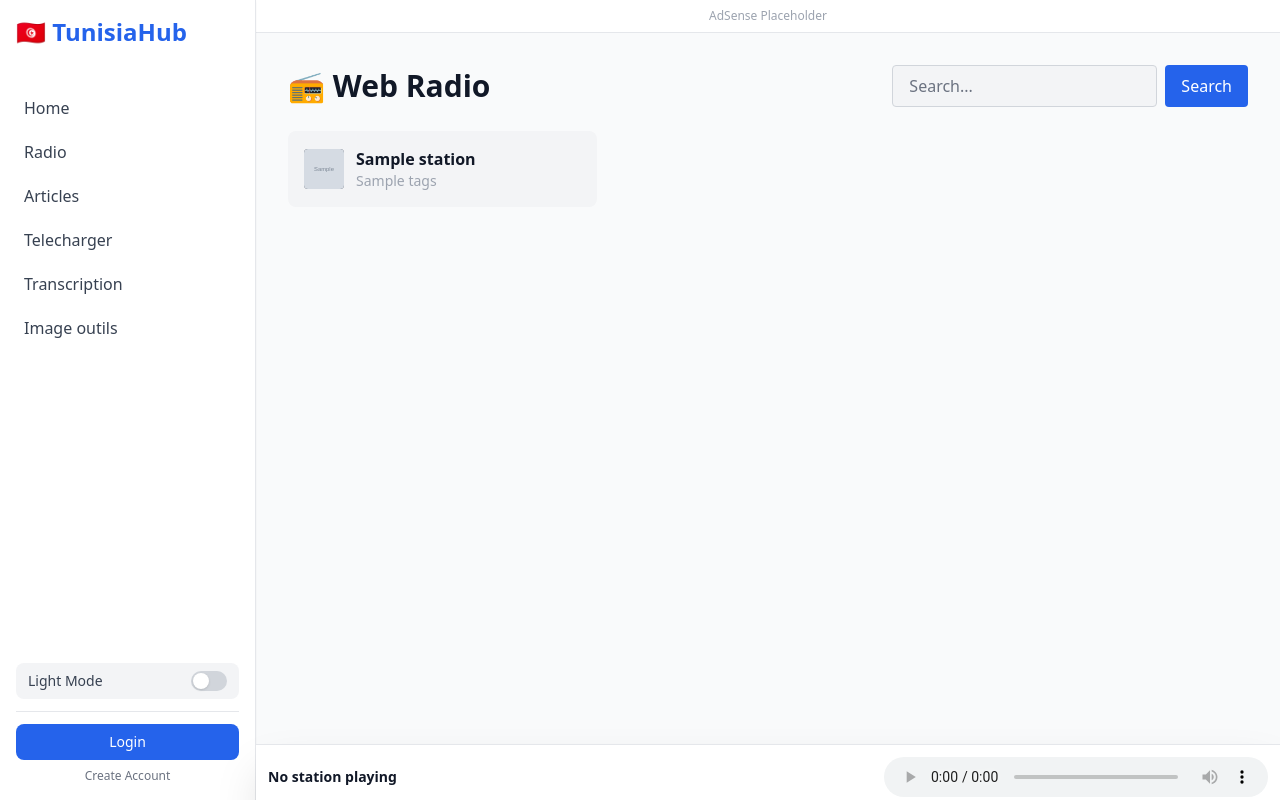
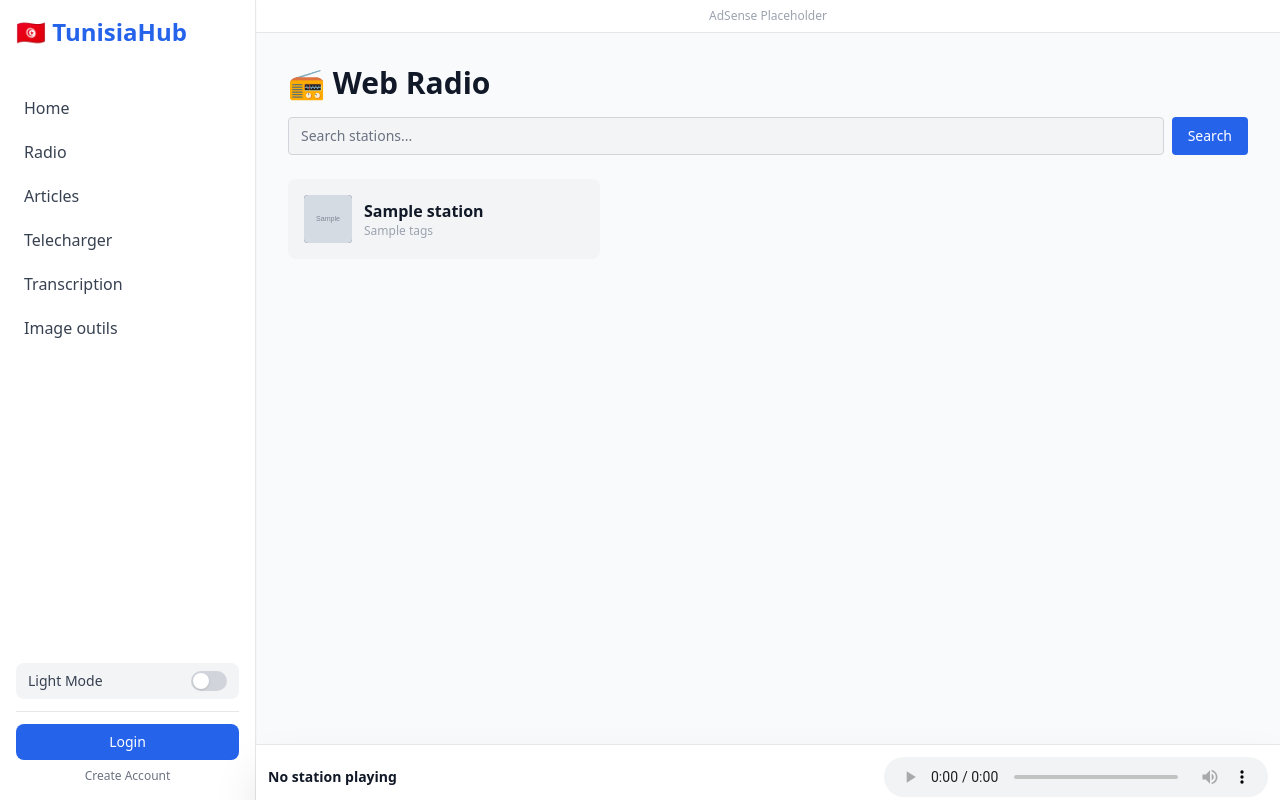
Before and after one commit to MedramyMH/radioweb, a FastAPI app: template app/templates/radio.html in a window 1280 px wide. Run offline with FastAPI, Linux system fonts and the light colour scheme; the template is opened without the code that fills it: most values are stand-ins (such as "Sample title", 1, 10 or a date in 2020); grey boxes marked "Sample" are stand-in pictures; parts of the project's set-up code (start-up, migrations or seed data) failed here and were passed over; some libraries are stand-ins or nearby versions.

Commit message:
Refactor radio template for improved layout and styling

```diff
--- a/app/templates/radio.html
+++ b/app/templates/radio.html
@@ -1,68 +1,79 @@
 {% extends "base.html" %}
 {% block title %}Radio - TunisiaHub{% endblock %}
 {% block content %}
-<div class="flex justify-between items-center mb-6">
-    <h2 class="text-3xl font-bold">📻 Web Radio</h2>
+
+<!-- Header: title + search stacked on mobile, row on desktop -->
+<div class="mb-6">
+    <div class="flex flex-col sm:flex-row sm:items-center sm:justify-between gap-3 mb-4">
+        <h2 class="text-2xl sm:text-3xl font-bold">📻 Web Radio</h2>
+
+        {% if user %}
         <div class="flex gap-2">
-    {% if user %}
             <a href="/radio?show_favs=true" data-nav
-           class="px-4 py-2 rounded
+               class="flex-1 sm:flex-none text-center px-4 py-2 rounded text-sm font-medium
                       {% if show_favs %}
                           bg-yellow-500 text-white dark:bg-yellow-600
                       {% else %}
                           bg-gray-100 text-gray-800 hover:bg-gray-200
                           dark:bg-gray-800 dark:text-gray-100 dark:hover:bg-gray-700
                       {% endif %}">
-            ❤️ My Favorites
+                ❤️ Favorites
             </a>
-
             <a href="/radio" data-nav
-           class="px-4 py-2 rounded
+               class="flex-1 sm:flex-none text-center px-4 py-2 rounded text-sm font-medium
                       bg-gray-100 text-gray-800 hover:bg-gray-200
                       dark:bg-gray-800 dark:text-gray-100 dark:hover:bg-gray-700">
-            All Stations
+                All
             </a>
+        </div>
         {% endif %}
+    </div>
 
+    <!-- Search bar: full width on mobile -->
     <form class="flex gap-2">
         <input
             type="text"
             name="q"
-            placeholder="Search..."
+            placeholder="Search stations..."
             value="{{ request.query_params.get('q', '') }}"
-            class="px-4 py-2 rounded border
-                   bg-gray-100 text-gray-800 border-gray-300
-                   placeholder-gray-500
-                   dark:bg-gray-800 dark:text-gray-100 dark:border-gray-700 dark:placeholder-gray-400"
-        >
-
-        <button
-            class="bg-blue-600 text-white px-4 py-2 rounded hover:bg-blue-700">
+            class="flex-1 px-3 py-2 rounded border text-sm
+                   bg-gray-100 text-gray-800 border-gray-300 placeholder-gray-500
+                   dark:bg-gray-800 dark:text-gray-100 dark:border-gray-700 dark:placeholder-gray-400">
+        <button class="bg-blue-600 text-white px-4 py-2 rounded text-sm hover:bg-blue-700 flex-shrink-0">
             Search
         </button>
     </form>
 </div>
-</div>
 
-<div class="grid grid-cols-3 gap-4">
+<!-- Grid: 1 col on mobile, 2 on sm, 3 on lg -->
+<div class="grid grid-cols-1 sm:grid-cols-2 lg:grid-cols-3 gap-3">
     {% for station in stations %}
     <div class="bg-gray-100 hover:bg-gray-200
             dark:bg-gray-800 dark:hover:bg-gray-700
-            p-4 rounded-lg transition relative group">
+            p-3 sm:p-4 rounded-lg transition relative group">
+
         <div class="cursor-pointer" onclick="playGlobalRadio('{{ station.url_resolved }}', '{{ station.name }}', '{{ station.favicon }}')">
             <div class="flex items-center gap-3">
-                <!-- <img src="{{ station.favicon or '' }}" onerror="this.src='https://w7.pngwing.com/pngs/582/312/png-transparent-radio-icon-radio-television-electronics-text-thumbnail.png'" class="w-10 h-10 rounded bg-gray-700"> -->
-                <img src="{{ station.favicon or '' }}" onerror="this.src='https://w7.pngwing.com/pngs/582/312/png-transparent-radio-icon-radio-television-electronics-text-thumbnail.png'" class="w-10 h-10 rounded bg-gray-700">
-                <div class="overflow-hidden">
-                    <h3 class="font-semibold truncate">{{ station.name }}</h3>
-                    <p class="text-sm text-gray-400 truncate">{{ station.tags or 'Radio' }}</p>
+                <img src="{{ station.favicon or '' }}"
+                     onerror="this.src='https://w7.pngwing.com/pngs/582/312/png-transparent-radio-icon-radio-television-electronics-text-thumbnail.png'"
+                     class="w-12 h-12 rounded bg-gray-700 flex-shrink-0 object-cover">
+                <div class="overflow-hidden flex-1 min-w-0">
+                    <h3 class="font-semibold truncate text-sm sm:text-base">{{ station.name }}</h3>
+                    <p class="text-xs text-gray-400 truncate">{{ station.tags or 'Radio' }}</p>
+                </div>
+                <!-- Play hint icon always visible on mobile (no hover) -->
+                <div class="flex-shrink-0 w-8 h-8 rounded-full bg-blue-600/10 flex items-center justify-center sm:hidden">
+                    <svg xmlns="http://www.w3.org/2000/svg" class="w-4 h-4 text-blue-600 dark:text-blue-400" viewBox="0 0 24 24" fill="currentColor"><path d="M8 5v14l11-7z"/></svg>
                 </div>
             </div>
         </div>
 
         {% if user %}
+        <!-- Fav button: always visible on mobile, hover-only on desktop -->
         <button onclick="event.stopPropagation(); toggleFav(this, '{{ station.stationuuid }}', '{{ station.name }}', '{{ station.url_resolved }}', '{{ station.favicon }}')"
-            class="absolute top-2 right-2 text-xl opacity-0 group-hover:opacity-100 transition {% if show_favs %}text-red-500 opacity-100{% else %}text-gray-500 hover:text-red-500{% endif %}">
+            class="absolute top-2 right-2 text-xl sm:opacity-0 sm:group-hover:opacity-100 transition-opacity
+                   {% if show_favs %}text-red-500 opacity-100{% else %}text-gray-400 hover:text-red-500{% endif %}
+                   w-8 h-8 flex items-center justify-center rounded-full">
             {% if show_favs %}❤️{% else %}🤍{% endif %}
         </button>
         {% endif %}
@@ -75,12 +86,11 @@
         const isFav = btn.innerText.trim() === '❤️';
         const fd = new FormData();
         fd.append('uuid', uuid); fd.append('name', name); fd.append('url', url); fd.append('favicon', favicon);
-
         const res = await fetch(`/api/favorites/${isFav ? 'remove' : 'add'}`, { method: 'POST', body: fd });
         if (res.ok) {
             btn.innerText = isFav ? '🤍' : '❤️';
             btn.classList.toggle('text-red-500', !isFav);
-            btn.classList.toggle('text-gray-500', isFav);
+            btn.classList.toggle('text-gray-400', isFav);
         }
     }
 </script>
```
Lines whose indentation alone changed are shown as unchanged.
